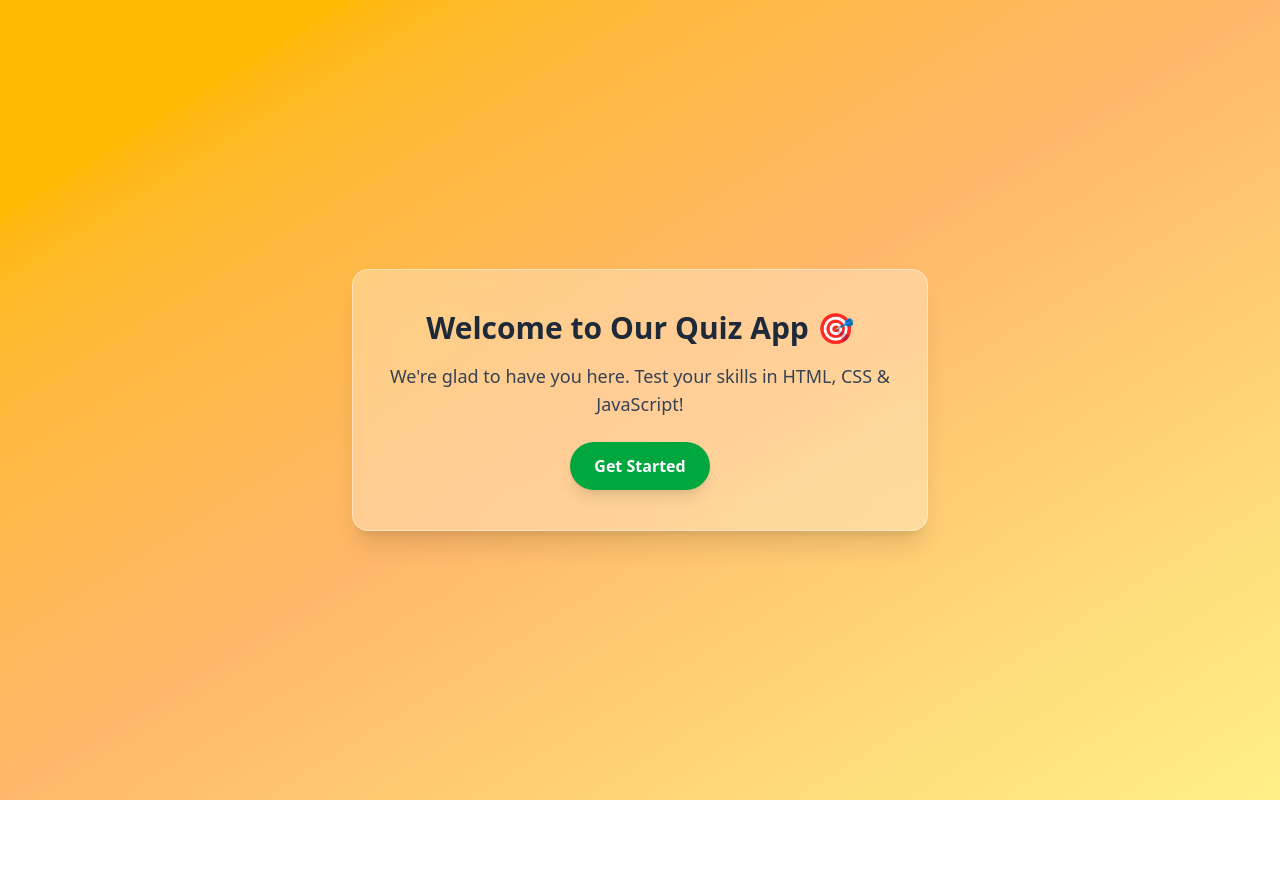
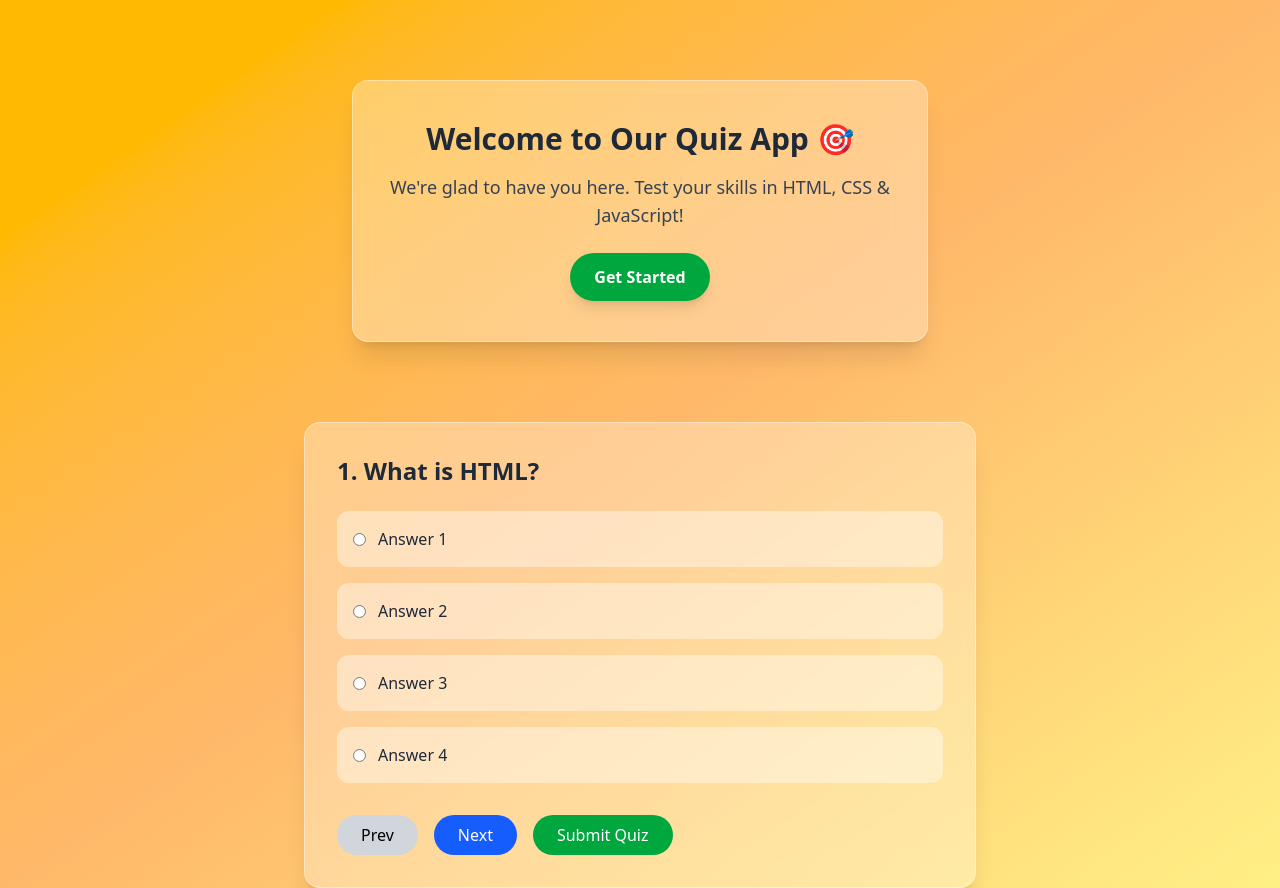
Before and after one commit to Hood-Khan/quiz-app-reactjs, a React (Vite) app: page / in a window 1280 px wide. Before the commit the page ends 800 px from the top, so only its background shows below. Built offline with nearby package versions, Linux system fonts and the light colour scheme.

Commit message:
quizComp ui added

```diff
--- a/src/App.jsx
+++ b/src/App.jsx
@@ -16,12 +16,14 @@
 
 import React from 'react'
 import WelcomeComp from './components/WelcomeComp'
+import QuizComp from './components/QuizComp'
 
 function App() {
   return (
-    <div className="min-h-screen flex items-center justify-center
+    <div className="min-h-screen flex items-center justify-center flex-col
                     bg-gradient-to-br from-amber-400 via-orange-300 to-yellow-200">
       <WelcomeComp />
+      <QuizComp />
     </div>
   )
 }
--- a/src/components/QuizComp.jsx
+++ b/src/components/QuizComp.jsx
@@ -2,7 +2,73 @@ import React from 'react'
 
 function QuizComp() {
   return (
-    <div>QuizComp</div>
+    <div className="w-full max-w-2xl bg-white/30 backdrop-blur-lg
+                    border border-white/40 rounded-2xl shadow-xl
+                    p-8">
+
+      {/* Question */}
+      <h1 className="text-2xl font-semibold text-gray-800 mb-6">
+        1. What is HTML?
+      </h1>
+
+      {/* Options */}
+      <div className="flex flex-col gap-4 mb-8">
+        <label htmlFor="1" className="flex items-center gap-3
+                                     bg-white/40 hover:bg-white/60
+                                     p-4 rounded-xl cursor-pointer
+                                     transition">
+          <input type="radio" name="answer" value="1" id="1"
+                 className="accent-green-600" />
+          <span className="text-gray-800">Answer 1</span>
+        </label>
+
+        <label htmlFor="2" className="flex items-center gap-3
+                                     bg-white/40 hover:bg-white/60
+                                     p-4 rounded-xl cursor-pointer
+                                     transition">
+          <input type="radio" name="answer" value="2" id="2"
+                 className="accent-green-600" />
+          <span className="text-gray-800">Answer 2</span>
+        </label>
+
+        <label htmlFor="3" className="flex items-center gap-3
+                                     bg-white/40 hover:bg-white/60
+                                     p-4 rounded-xl cursor-pointer
+                                     transition">
+          <input type="radio" name="answer" value="3" id="3"
+                 className="accent-green-600" />
+          <span className="text-gray-800">Answer 3</span>
+        </label>
+
+        <label htmlFor="4" className="flex items-center gap-3
+                                     bg-white/40 hover:bg-white/60
+                                     p-4 rounded-xl cursor-pointer
+                                     transition">
+          <input type="radio" name="answer" value="4" id="4"
+                 className="accent-green-600" />
+          <span className="text-gray-800">Answer 4</span>
+        </label>
+      </div>
+
+      {/* Buttons */}
+      <div className="flex justify-start gap-4">
+        <button className="px-6 py-2 rounded-full bg-gray-300
+                           hover:bg-gray-400 transition">
+          Prev
+        </button>
+
+        <button className="px-6 py-2 rounded-full bg-blue-600
+                           hover:bg-blue-700 text-white transition">
+          Next
+        </button>
+
+        <button className="px-6 py-2 rounded-full bg-green-600
+                           hover:bg-green-700 text-white transition">
+          Submit Quiz
+        </button>
+      </div>
+
+    </div>
   )
 }
 
```
